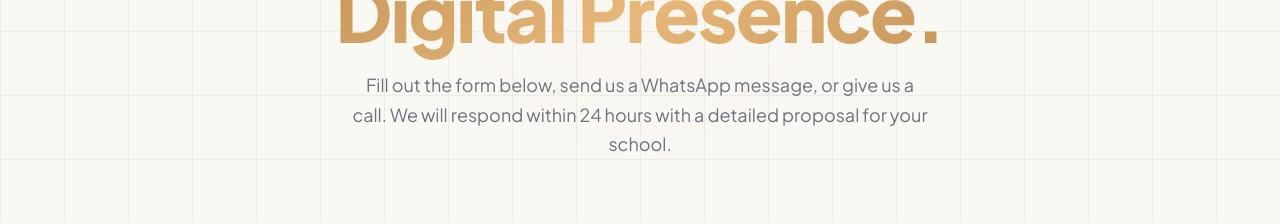
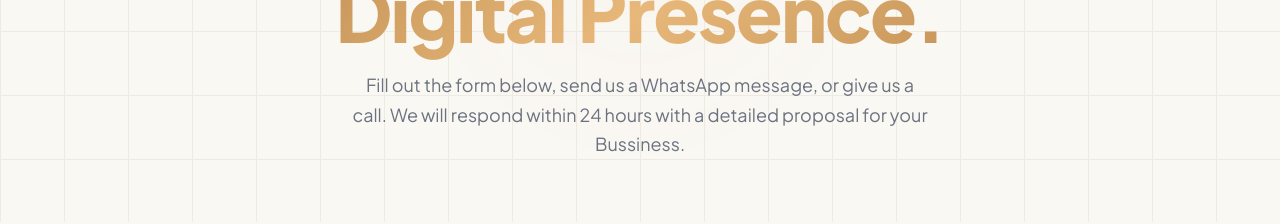
Before and after one commit to agentechdevelopers-bit/agentechdevelopers, a Next.js app: page /contact in a window 1280 px wide. Shown: the part 353-577 px from the top of the page. Built offline with nearby package versions, Linux system fonts and the light colour scheme; no server answers.

Commit message:
Update ContactHero.tsx

```diff
--- a/src/app/contact/components/ContactHero.tsx
+++ b/src/app/contact/components/ContactHero.tsx
@@ -19,11 +19,11 @@ export default function ContactHero() {
       <div className="max-w-4xl mx-auto px-6 text-center relative z-10 space-y-6">
         <span className="section-label text-accent">Get in Touch</span>
         <h1 className="text-hero-lg font-extrabold text-foreground">
-          Let&apos;s Build Your School&apos;s <br />
+          Let&apos;s Build Your Bussiness&apos;s <br />
           <span className="text-gradient-gold">Digital Presence.</span>
         </h1>
         <p className="text-lg text-muted-foreground max-w-xl mx-auto leading-relaxed">
-          Fill out the form below, send us a WhatsApp message, or give us a call. We will respond within 24 hours with a detailed proposal for your school.
+          Fill out the form below, send us a WhatsApp message, or give us a call. We will respond within 24 hours with a detailed proposal for your Bussiness.
         </p>
       </div>
     </section>
```
